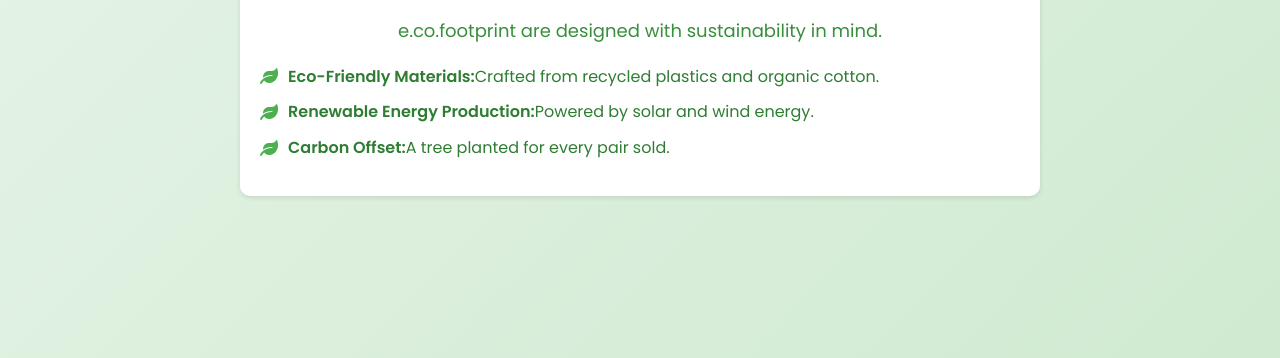
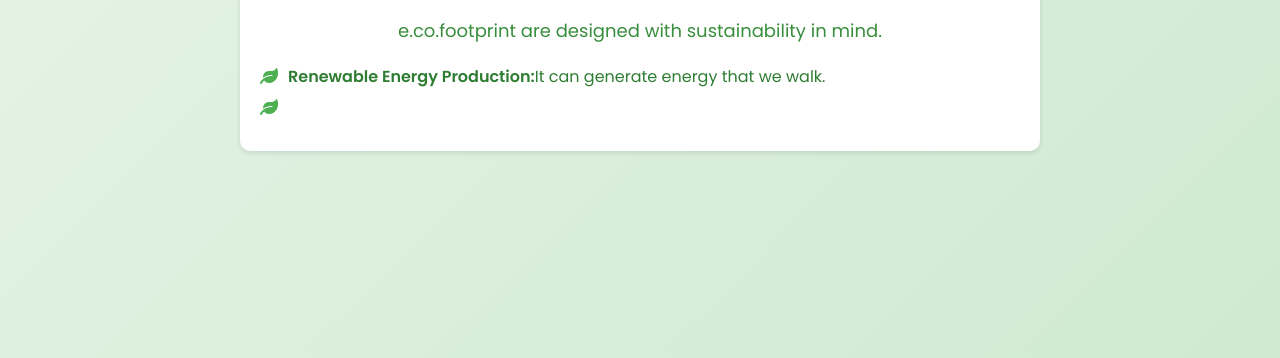
Before and after one commit to ecofootprint/web, a plain HTML site: page index.html in a window 1280 px wide. Shown: the part 442-800 px from the top of the page. Drawn offline with Linux system fonts and the light colour scheme.

Commit message:
Update index.html

```diff
--- a/index.html
+++ b/index.html
@@ -223,9 +223,8 @@
       </figure>
       <p>e.co.footprint are designed with sustainability in mind.</p>
       <ul>
-        <li><i class="fas fa-leaf"></i> <strong>Eco-Friendly Materials:</strong> Crafted from recycled plastics and organic cotton.</li>
-        <li><i class="fas fa-leaf"></i> <strong>Renewable Energy Production:</strong> Powered by solar and wind energy.</li>
-        <li><i class="fas fa-leaf"></i> <strong>Carbon Offset:</strong> A tree planted for every pair sold.</li>
+        <li><i class="fas fa-leaf"></i> <strong>Renewable Energy Production:</strong> It can generate energy that we walk.</li>
+        <li><i class="fas fa-leaf"></i> <strong></strong></li>
       </ul>
     </section>
     <section id="welcome" class="cantonese hidden">
```
